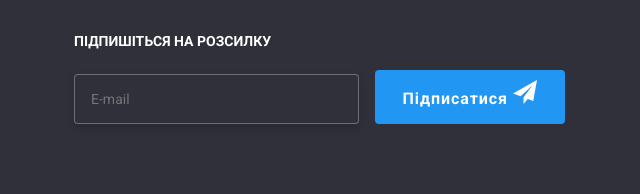
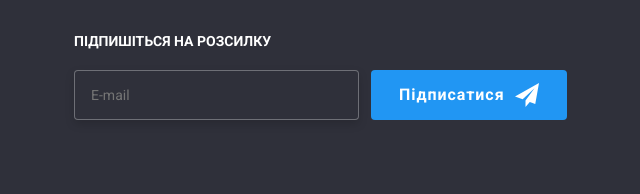
Before and after one commit to MP23-web/goit-markup-hw-08, a plain HTML site: page index.html in a window 1280 px wide. Shown: the part 2713-2907 px from the top of the page, 531-1171 px from the left. Drawn offline with nearby package versions, Linux system fonts and the light colour scheme.

Commit message:
Create hw6

```diff
--- a/css/styles.css
+++ b/css/styles.css
@@ -902,3 +902,19 @@ img {
   align-items: center;
   justify-content: center;
 }
+
+.form-foot {
+  display: flex;
+  align-items: center;
+  justify-content: center;
+}
+
+.foot-btn {
+  display: flex;
+  align-items: center;
+  justify-content: center;
+}
+
+.icon-foot {
+  margin-left: 10px;
+}
--- a/index.html
+++ b/index.html
@@ -432,14 +432,15 @@
 
           <div class="foot">
             <p class="color">ПІДПИШІТЬСЯ НА РОЗСИЛКУ</p>
-            <form class="form"></form>
+            <form class="form-foot">
               <input class="input-subs" type="email" placeholder="E-mail" />
-            <button class="button foot-btn" type="submit" width="200" height="50">
+              <button class="button foot-btn" type="submit">
                 Підписатися
                 <svg class="icon-foot" width="24" height="24">
                   <use href="./images/icons.svg#icon-icon-send-1"></use>
                 </svg>
               </button>
+            </form>
           </div>
         </div>
       </footer>
```
Also changed, not shown: portfolio.html (+2 -1 lines). Lines whose indentation alone changed are shown as unchanged.
